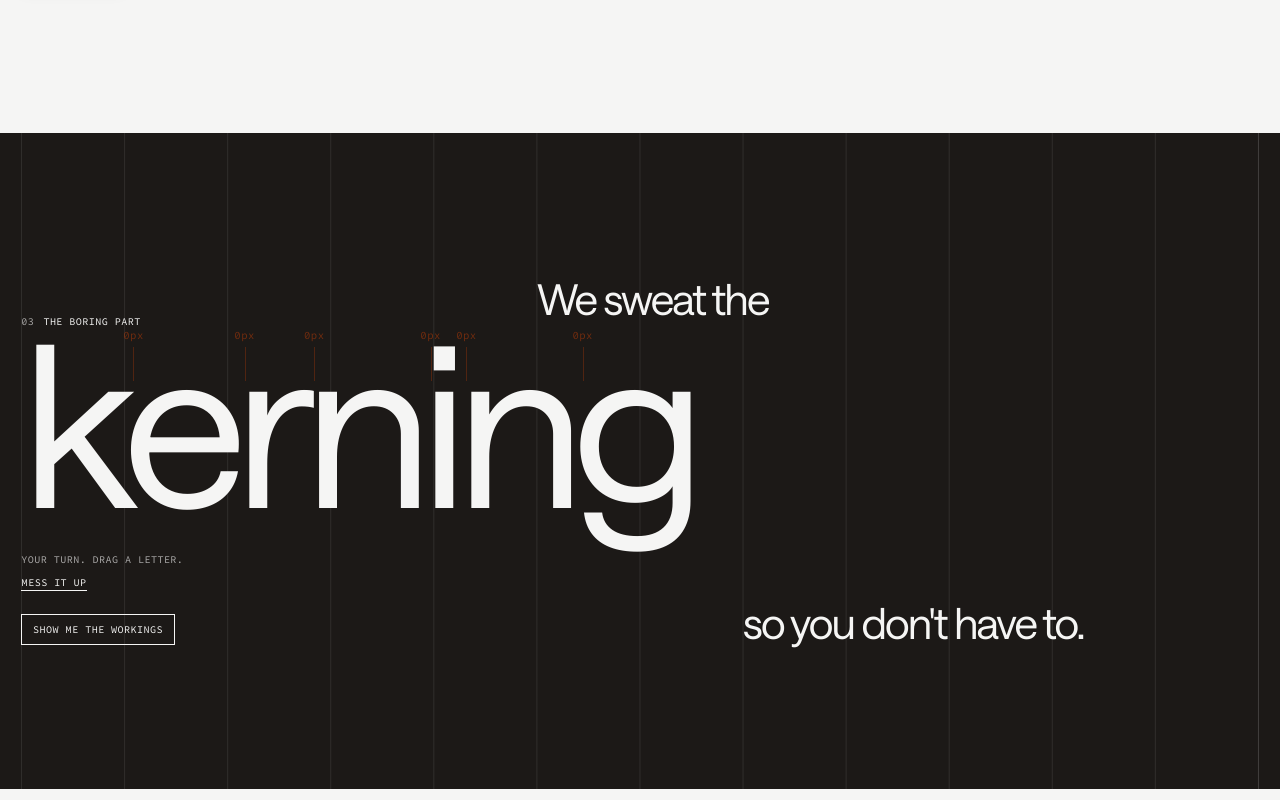
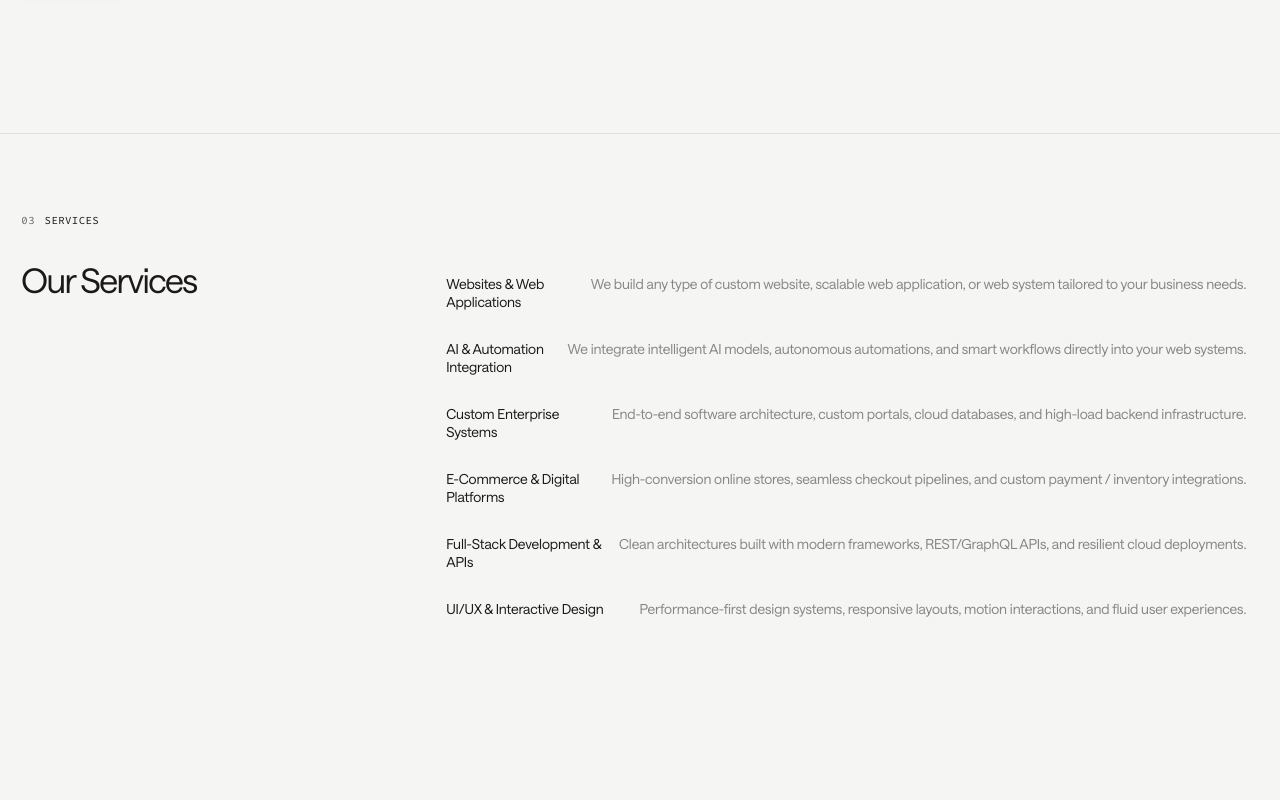
Before and after one commit to shibilbloombiz/portfolio, a React (Vite) app: page / in a window 1280 px wide. Shown: the part 7000-7800 px from the top of the page. Built offline with nearby package versions, Linux system fonts and the light colour scheme.

Commit message:
feat(home,footer): replace boring part section with exact about services design, increase gap before let's talk section

```diff
--- a/src/pages/Home/Home.tsx
+++ b/src/pages/Home/Home.tsx
@@ -1,15 +1,41 @@
 import React from 'react';
 import { Link } from 'react-router-dom';
 import { HeroCurtainCard } from '../../components/HeroCurtainCard/HeroCurtainCard';
-import { KerningInteraction } from '../../components/TypographyInteraction/KerningInteraction';
 import { LEDTicker } from '../../components/LEDTicker/LEDTicker';
 import { Footer } from '../../components/Footer/Footer';
 
 interface HomeProps {
-  onToggleSystemView: () => void;
+  onToggleSystemView?: () => void;
 }
 
-export const Home: React.FC<HomeProps> = ({ onToggleSystemView }) => {
+export const Home: React.FC<HomeProps> = () => {
+  const services = [
+    {
+      name: 'Websites & Web Applications',
+      note: 'We build any type of custom website, scalable web application, or web system tailored to your business needs.'
+    },
+    {
+      name: 'AI & Automation Integration',
+      note: 'We integrate intelligent AI models, autonomous automations, and smart workflows directly into your web systems.'
+    },
+    {
+      name: 'Custom Enterprise Systems',
+      note: 'End-to-end software architecture, custom portals, cloud databases, and high-load backend infrastructure.'
+    },
+    {
+      name: 'E-Commerce & Digital Platforms',
+      note: 'High-conversion online stores, seamless checkout pipelines, and custom payment / inventory integrations.'
+    },
+    {
+      name: 'Full-Stack Development & APIs',
+      note: 'Clean architectures built with modern frameworks, REST/GraphQL APIs, and resilient cloud deployments.'
+    },
+    {
+      name: 'UI/UX & Interactive Design',
+      note: 'Performance-first design systems, responsive layouts, motion interactions, and fluid user experiences.'
+    }
+  ];
+
   const printProjects = [
     { href: '/work/novara/', img: '/images/work/projects/novara-1.png', tone: '#1a1a1c', label: 'Novara' },
     { href: '/work/mocs/', img: '/images/work/projects/mocs-1.png', tone: '#361b14', label: 'MOCS' },
@@ -253,8 +279,28 @@ export const Home: React.FC<HomeProps> = ({ onToggleSystemView }) => {
         </div>
       </section>
 
-      {/* SECTION 04: 03 THE BORING PART */}
-      <KerningInteraction onToggleSystemView={onToggleSystemView} />
+      {/* SECTION 03: SERVICES (Replaces the boring part with About services design) */}
+      <section className="about-section about-index home-services" id="services" aria-label="Services">
+        <div className="about-grid">
+          <p className="about-label about-index__label">
+            <span className="about-label__num" aria-hidden="true">03</span>Services
+          </p>
+        </div>
+
+        <div className="about-grid about-block">
+          <h2 className="about-title about-block__title" data-spec="">
+            Our Services
+          </h2>
+          <ul className="about-body about-block__list" data-reveal-rule="0.05" data-spec="">
+            {services.map((svc, idx) => (
+              <li key={idx} className="about-row" data-index-row="">
+                <span>{svc.name}</span>
+                <span className="about-row__n">{svc.note}</span>
+              </li>
+            ))}
+          </ul>
+        </div>
+      </section>
 
       {/* FOOTER */}
       <Footer />
```
Also changed, not shown: src/styles/main.css.
